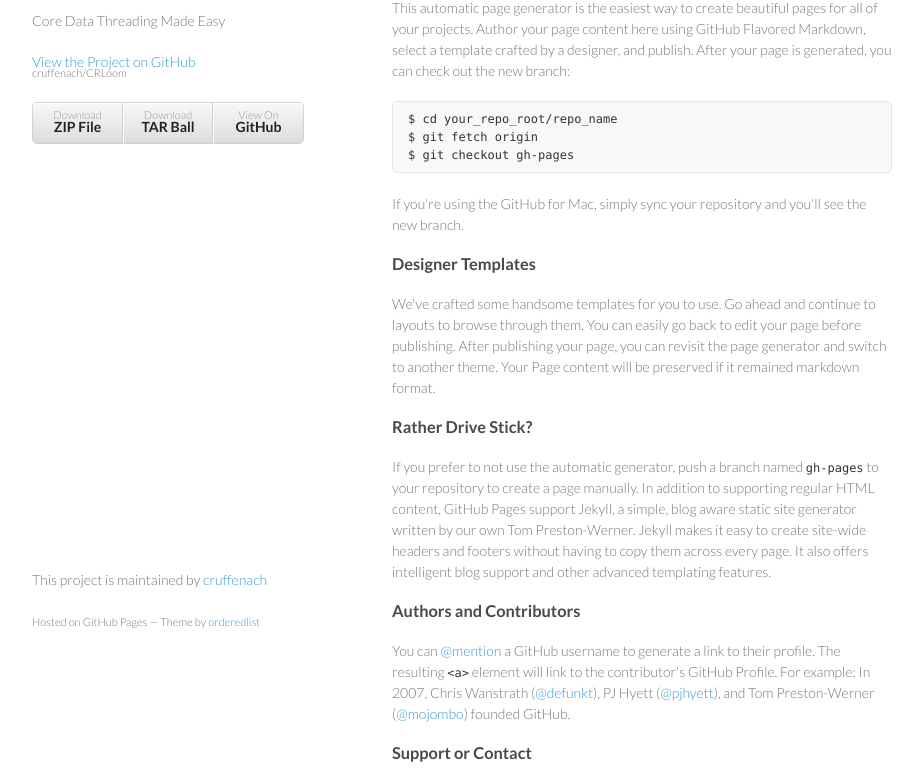
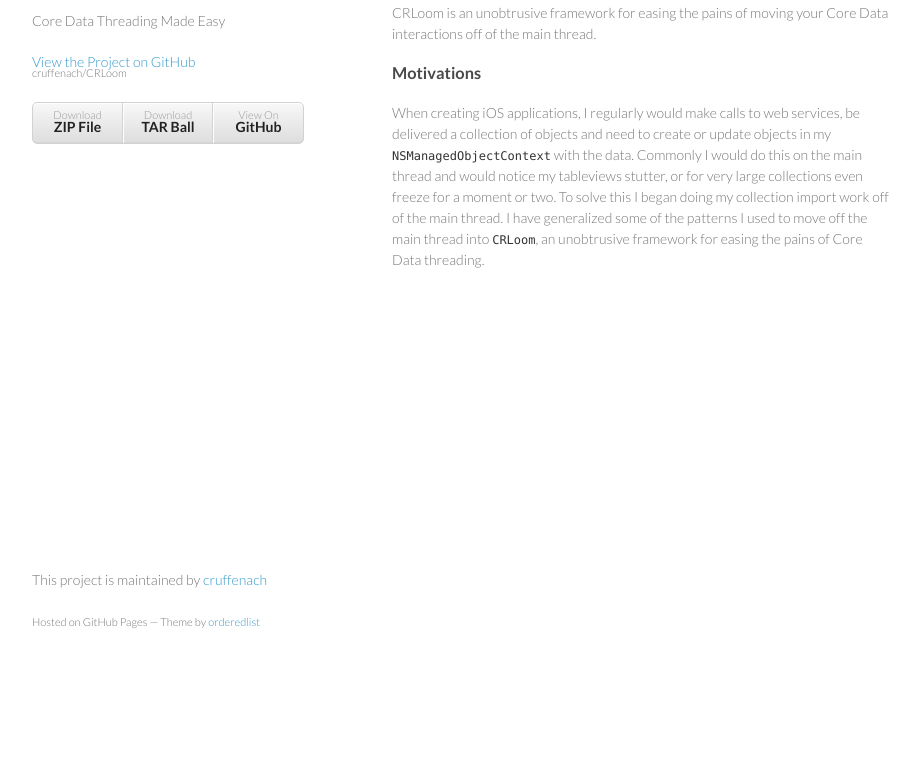
Before and after one commit to cruffenach/CRLoom, a plain HTML site: page index.html in a window 1280 px wide. Shown: the part 99-878 px from the top of the page, without its empty margins (178-1101 px from the left). After the commit the page ends 800 px from the top, so only its background shows below. Drawn offline with Linux system fonts and the light colour scheme.

```diff
--- a/index.html
+++ b/index.html
@@ -28,37 +28,15 @@
         </ul>
       </header>
       <section>
-        <h3>
-<a name="welcome-to-github-pages" class="anchor" href="#welcome-to-github-pages"><span class="octicon octicon-link"></span></a>Welcome to GitHub Pages.</h3>
+        <h2>
+<a name="introduction" class="anchor" href="#introduction"><span class="octicon octicon-link"></span></a>Introduction</h2>
 
-<p>This automatic page generator is the easiest way to create beautiful pages for all of your projects. Author your page content here using GitHub Flavored Markdown, select a template crafted by a designer, and publish. After your page is generated, you can check out the new branch:</p>
-
-<pre><code>$ cd your_repo_root/repo_name
-$ git fetch origin
-$ git checkout gh-pages
-</code></pre>
-
-<p>If you're using the GitHub for Mac, simply sync your repository and you'll see the new branch.</p>
+<p>CRLoom is an unobtrusive framework for easing the pains of moving your Core Data interactions off of the main thread.</p>
 
 <h3>
-<a name="designer-templates" class="anchor" href="#designer-templates"><span class="octicon octicon-link"></span></a>Designer Templates</h3>
+<a name="motivations" class="anchor" href="#motivations"><span class="octicon octicon-link"></span></a>Motivations</h3>
 
-<p>We've crafted some handsome templates for you to use. Go ahead and continue to layouts to browse through them. You can easily go back to edit your page before publishing. After publishing your page, you can revisit the page generator and switch to another theme. Your Page content will be preserved if it remained markdown format.</p>
-
-<h3>
-<a name="rather-drive-stick" class="anchor" href="#rather-drive-stick"><span class="octicon octicon-link"></span></a>Rather Drive Stick?</h3>
-
-<p>If you prefer to not use the automatic generator, push a branch named <code>gh-pages</code> to your repository to create a page manually. In addition to supporting regular HTML content, GitHub Pages support Jekyll, a simple, blog aware static site generator written by our own Tom Preston-Werner. Jekyll makes it easy to create site-wide headers and footers without having to copy them across every page. It also offers intelligent blog support and other advanced templating features.</p>
-
-<h3>
-<a name="authors-and-contributors" class="anchor" href="#authors-and-contributors"><span class="octicon octicon-link"></span></a>Authors and Contributors</h3>
-
-<p>You can <a href="https://github.com/blog/821" class="user-mention">@mention</a> a GitHub username to generate a link to their profile. The resulting <code>&lt;a&gt;</code> element will link to the contributor's GitHub Profile. For example: In 2007, Chris Wanstrath (<a href="https://github.com/defunkt" class="user-mention">@defunkt</a>), PJ Hyett (<a href="https://github.com/pjhyett" class="user-mention">@pjhyett</a>), and Tom Preston-Werner (<a href="https://github.com/mojombo" class="user-mention">@mojombo</a>) founded GitHub.</p>
-
-<h3>
-<a name="support-or-contact" class="anchor" href="#support-or-contact"><span class="octicon octicon-link"></span></a>Support or Contact</h3>
-
-<p>Having trouble with Pages? Check out the documentation at <a href="http://help.github.com/pages">http://help.github.com/pages</a> or contact <a href="mailto:support@github.com">support@github.com</a> and we’ll help you sort it out.</p>
+<p>When creating iOS applications, I regularly would make calls to web services, be delivered a collection of objects and need to create or update objects in my <code>NSManagedObjectContext</code> with the data. Commonly I would do this on the main thread and would notice my tableviews stutter, or for very large collections even freeze for a moment or two. To solve this I began doing my collection import work off of the main thread. I have generalized some of the patterns I used to move off the main thread into <code>CRLoom</code>, an unobtrusive framework for easing the pains of Core Data threading.</p>
       </section>
       <footer>
         <p>This project is maintained by <a href="https://github.com/cruffenach">cruffenach</a></p>
```
Also changed, not shown: params.json (+1 -1 lines).
